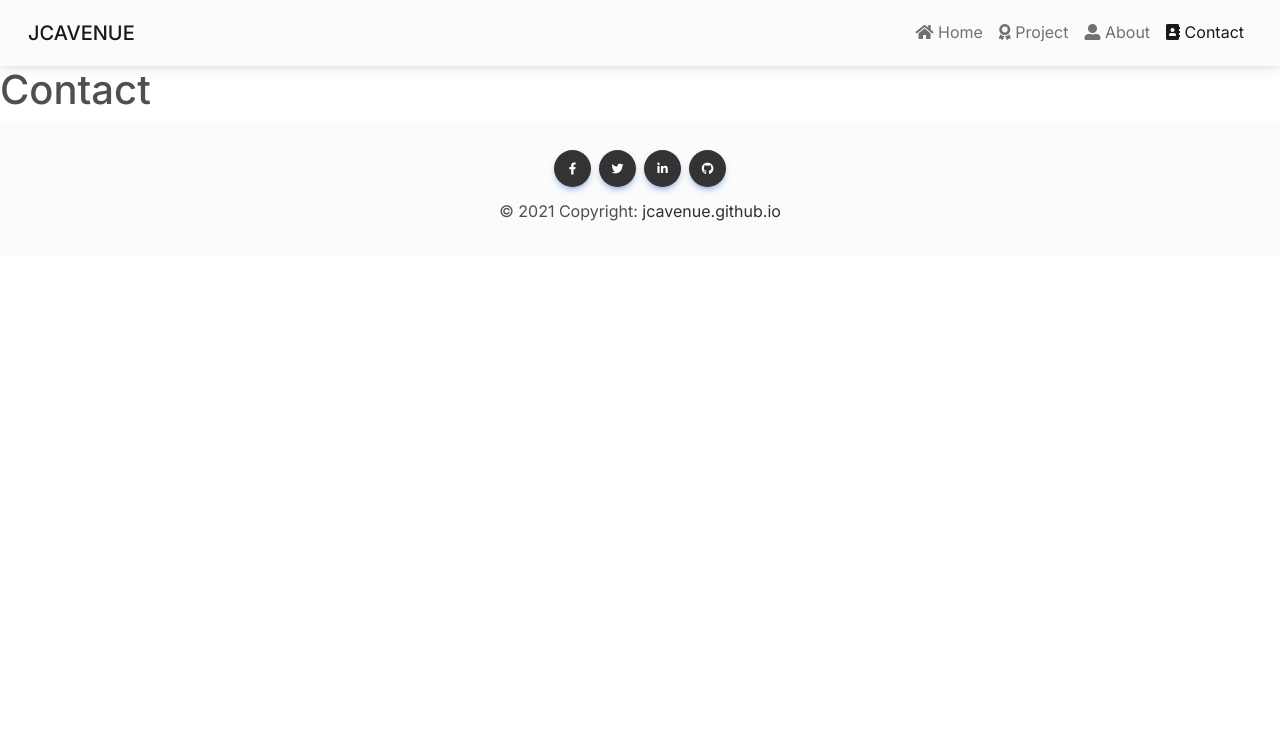
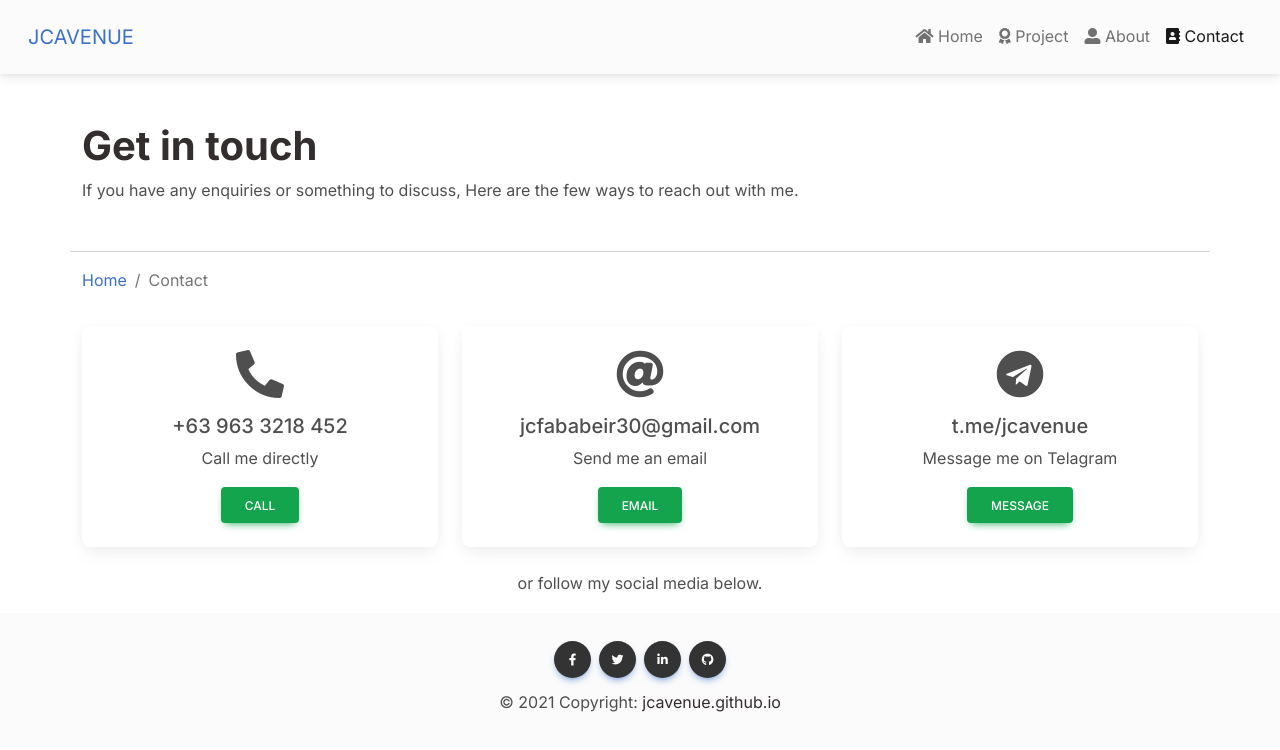
Before and after one commit to jcavenue/jcavenue.github.io, a React (Create React App) app: page /Contact in a window 1280 px wide. Shown: the top 750 px of the page. Built offline with nearby package versions, Linux system fonts and the light colour scheme.

Commit message:
Finish about page

```diff
--- a/src/Components/AboutFeature.js
+++ b/src/Components/AboutFeature.js
@@ -20,7 +20,7 @@ const AboutFeature = () => {
 										Contact me
 									</MDBBtn>
 								</Link>
-								<Link to="/Project">
+								<Link to="/Project" className="mx-2">
 									<MDBBtn  color='dark'>
 										Project
 									</MDBBtn>
--- a/src/Components/Contact.js
+++ b/src/Components/Contact.js
@@ -1,11 +1,74 @@
-import { withRouter } from "react-router-dom";
+import { withRouter, Link } from "react-router-dom";
+import {
+		MDBContainer,
+		MDBTypography,
+		MDBRow,
+		MDBCol,
+		MDBCard,
+		MDBCardBody,
+		MDBCardTitle,
+		MDBCardText,
+		MDBBtn,
+		MDBIcon,
+		MDBBreadcrumb,
+		MDBBreadcrumbItem,
 
+
+
+					} from "mdb-react-ui-kit";
 
 const Contact = () => {
 	return (
-		<div>
-			<h1>Contact</h1>
-		</div>
+		<MDBContainer>
+			<MDBRow className="pt-5 text-center">
+				<MDBTypography variant='h1' className="fw-bold text-dark text-center text-md-start">Get in touch</MDBTypography>
+				<p className="mb-5 lh-base fw-normal text-center text-md-start">
+					If you have any enquiries or something to discuss, Here are the few ways to reach out with me.
+				</p>
+				<hr/>
+				<MDBBreadcrumb>
+          <MDBBreadcrumbItem>
+            <Link to="/">Home</Link>
+          </MDBBreadcrumbItem>
+          <MDBBreadcrumbItem active>Contact</MDBBreadcrumbItem>
+        </MDBBreadcrumb>
+				<MDBCol md="4" className="mt-3">
+					<MDBCard alignment='center'>
+						<MDBCardBody>
+							<MDBIcon fas icon="phone-alt" size="3x" className="pb-3"/>
+							<MDBCardTitle>+63 963 3218 452</MDBCardTitle>
+							<MDBCardText>Call me directly</MDBCardText>
+							<MDBBtn color="success" href='tel:+63 963 3218 452'>CALL</MDBBtn>
+						</MDBCardBody>
+					</MDBCard>
+				</MDBCol>
+				<MDBCol md="4" className="mt-3">
+					<MDBCard alignment='center'>
+						<MDBCardBody>
+							<MDBIcon fas icon="at" size="3x" className="pb-3"/>
+							<MDBCardTitle>jcfababeir30@gmail.com</MDBCardTitle>
+							<MDBCardText>Send me an email</MDBCardText>
+							<MDBBtn color="success" href='mailto:jcfababeir30@gmail.com'>EMAIL</MDBBtn>
+						</MDBCardBody>
+
+					</MDBCard>
+				</MDBCol>
+				<MDBCol md="4" className="mt-3">
+					<MDBCard alignment='center'>
+						<MDBCardBody>
+							<MDBIcon fab icon="telegram" size="3x" className="pb-3"/>
+							<MDBCardTitle>t.me/jcavenue</MDBCardTitle>
+							<MDBCardText>Message me on Telagram</MDBCardText>
+							<MDBBtn color="success" target="_blank" href='https://t.me/jcavenue'>MESSAGE</MDBBtn>
+						</MDBCardBody>
+
+					</MDBCard>
+				</MDBCol>
+			</MDBRow>
+			<p className="pt-4 lh-base fw-normal text-center">
+					or follow my social media below.
+				</p>
+		</MDBContainer>
 	)
 }
 
--- a/src/Components/Header.js
+++ b/src/Components/Header.js
@@ -1,5 +1,5 @@
 import { useState } from 'react';
-import { NavLink } from 'react-router-dom';
+import { NavLink, Link } from 'react-router-dom';
 import {
   MDBContainer,
   MDBNavbar,
@@ -19,7 +19,7 @@ export default function Header() {
 		<header>
 			<MDBNavbar expand='md' light bgColor='light' className="p-3" >
 				<MDBContainer fluid>
-					<MDBNavbarBrand tag="span" className=' mb-0 h1'>JCAVENUE</MDBNavbarBrand>
+					<MDBNavbarBrand tag="span"><Link to="/" className="text-decoration-none">JCAVENUE</Link></MDBNavbarBrand>
 					<MDBNavbarToggler
 						type='button'
 						aria-expanded='false'
```
